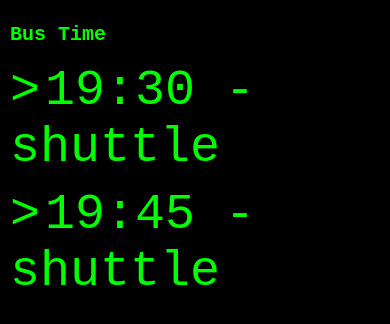
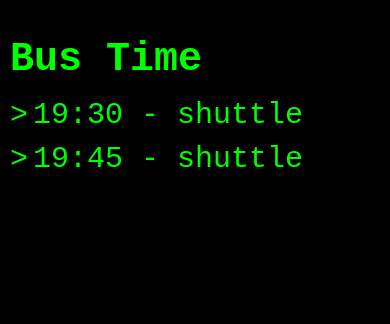
Before and after one commit to jack-jack0130/bus-time, a Flask app: page / in a window 390 px wide. Shown: the top 324 px of the page. Run offline with Flask 3, Linux system fonts and the light colour scheme; data that the repository does not hold is empty.

Commit message:
'bus-time'

```diff
--- a/templates/bus_time.html
+++ b/templates/bus_time.html
@@ -25,7 +25,7 @@
         li {
             list-style-type: none;
             margin-bottom: 10px;
-            font-size: 18px;
+            font-size: 50px;
         }
 
         li:before {
@@ -42,12 +42,12 @@
             }
 
             h1 {
-                font-size: 20px;
+                font-size: 40px;
                 margin-bottom: 10px;
             }
 
             li {
-                font-size: 50px;
+                font-size: 30px;
             }
         }
     </style>
```
